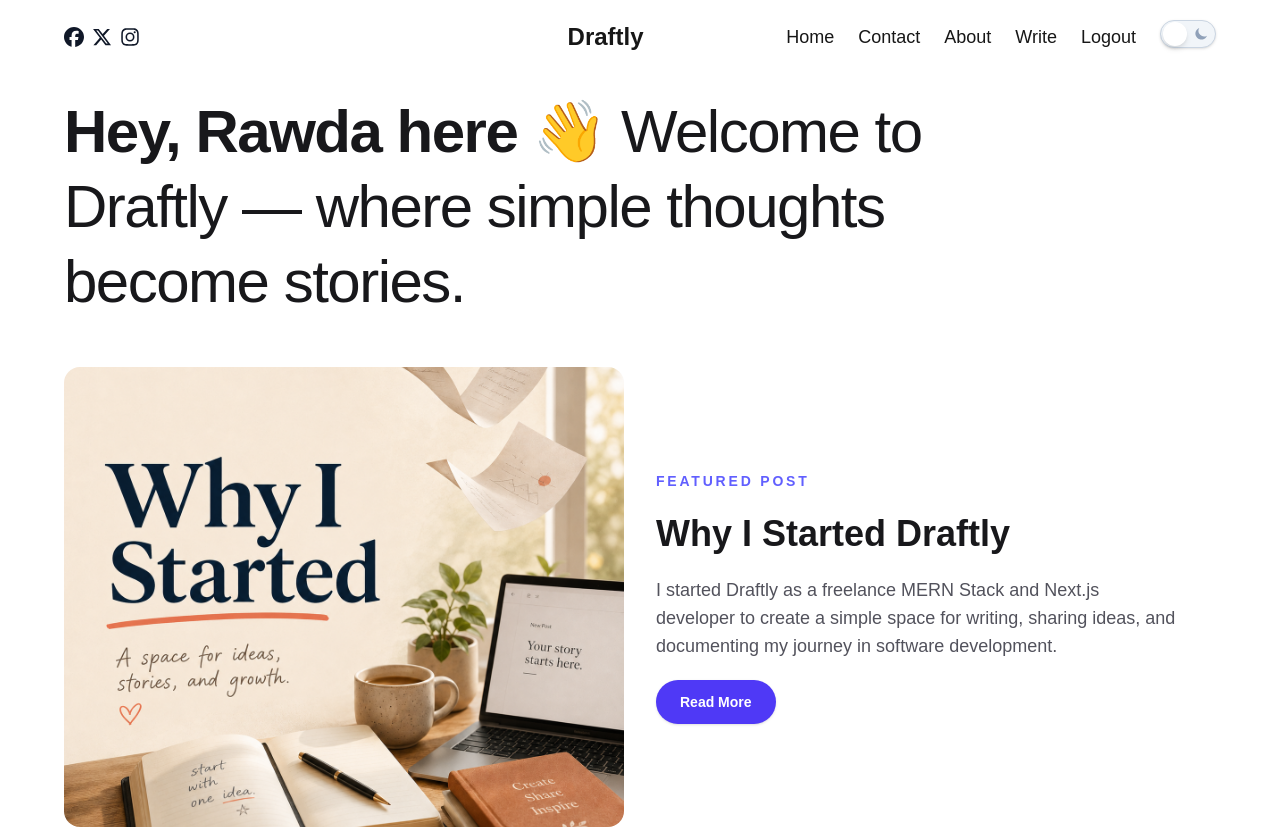
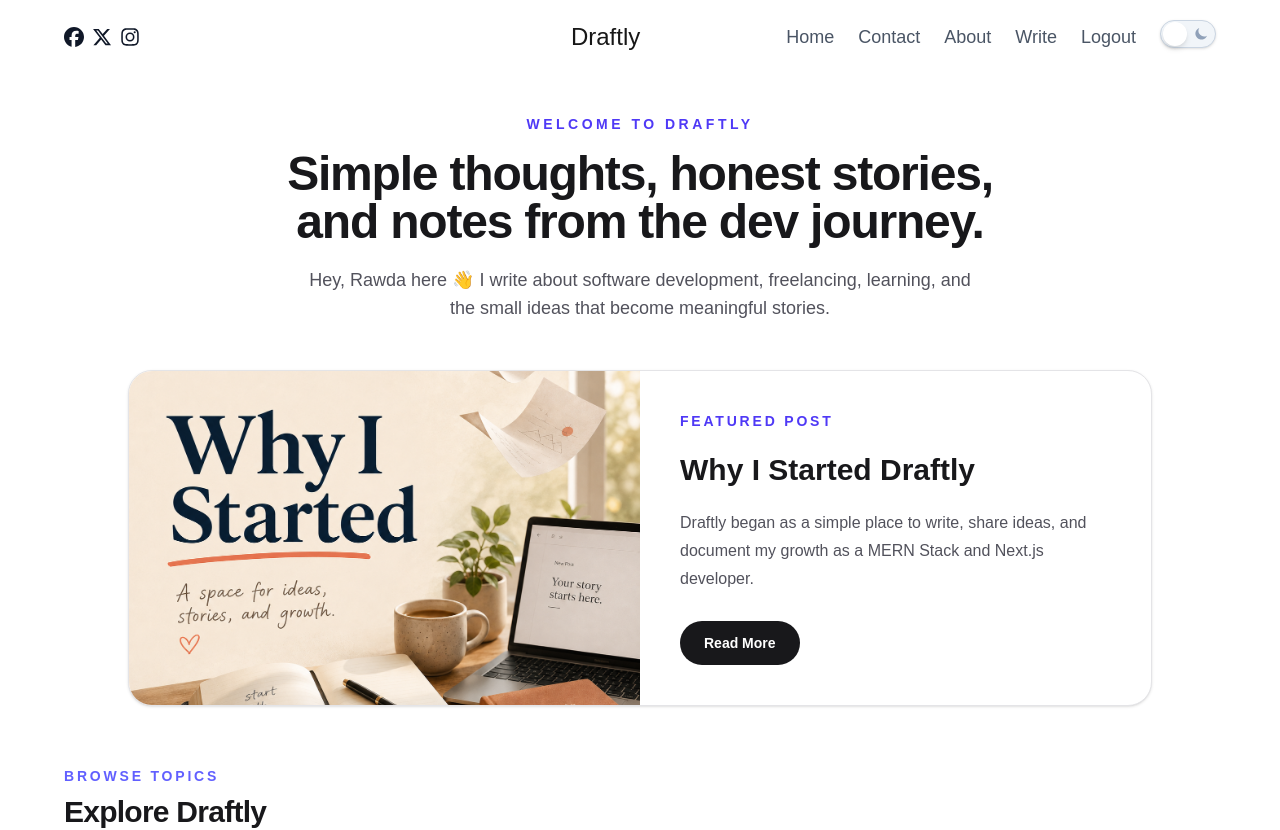
Before and after one commit to rawdaymohamed/draftly, a Next.js app: page / in a window 1280 px wide. Shown: the top 830 px of the page. Built offline with nearby package versions, Linux system fonts and the light colour scheme.

Commit message:
Chore: update featured section and navbar

```diff
--- a/src/components/AuthLinkDesktop.tsx
+++ b/src/components/AuthLinkDesktop.tsx
@@ -4,13 +4,18 @@ import React from "react";
 const AuthLinkDesktop = ({ isAuth }: { isAuth: boolean }) => {
   return isAuth ? (
     <>
-      <Link href="/write" className="hidden sm:block">
+      <Link
+        href="/write"
+        className="hidden sm:block hover:text-black hover:dark:text-white"
+      >
         Write
       </Link>
-      <button className="cursor-pointer hidden sm:block">Logout</button>
+      <button className="cursor-pointer hidden sm:block hover:text-black hover:dark:text-white">
+        Logout
+      </button>
     </>
   ) : (
-    <Link href="/login" className="">
+    <Link href="/login" className="hover:text-black hover:dark:text-white">
       Login
     </Link>
   );
--- a/src/components/Featured.tsx
+++ b/src/components/Featured.tsx
@@ -3,19 +3,27 @@ import React from "react";
 
 const Featured = () => {
   return (
-    <section className="flex flex-col gap-12">
-      {/* Hero title */}
-      <div className="px-6 lg:px-0">
-        <h1 className="max-w-4xl text-4xl font-light leading-tight tracking-tight text-zinc-900 dark:text-zinc-100 md:text-5xl lg:text-6xl">
-          <span className="font-bold">Hey, Rawda here 👋</span> Welcome to
-          Draftly — where simple thoughts become stories.
+    <section className="px-6 py-10 lg:px-0 lg:py-5">
+      {/* Hero intro */}
+      <div className="mx-auto max-w-3xl md:text-center">
+        <p className="mb-4 text-sm font-semibold uppercase tracking-[0.25em] text-indigo-600 dark:text-indigo-400">
+          Welcome to Draftly
+        </p>
+
+        <h1 className="text-4xl font-bold tracking-tight text-zinc-900 dark:text-zinc-100 md:text-5xl">
+          Simple thoughts, honest stories, and notes from the dev journey.
         </h1>
+
+        <p className="mx-auto mt-5 max-w-2xl text-base leading-7 text-zinc-600 dark:text-zinc-300 md:text-lg">
+          Hey, Rawda here 👋 I write about software development, freelancing,
+          learning, and the small ideas that become meaningful stories.
+        </p>
       </div>
 
       {/* Featured post */}
-      <article className="grid gap-8 lg:grid-cols-2 lg:items-center">
-        {/* Image container */}
-        <div className="relative h-[320px] w-full overflow-hidden md:h-[500px] lg:h-[460px] lg:rounded-2xl">
+      <article className="mx-auto mt-12 grid max-w-5xl overflow-hidden rounded-3xl border border-zinc-200 bg-white shadow-sm dark:border-zinc-800 dark:bg-zinc-950 lg:grid-cols-2">
+        {/* Image */}
+        <div className="relative h-72 sm:h-[500px] w-full lg:h-auto">
           <Image
             src="/why-i-started.png"
             alt="Why I Started Draftly"
@@ -25,23 +33,22 @@ const Featured = () => {
           />
         </div>
 
-        {/* Text container */}
-        <div className="flex flex-col gap-5 px-6 lg:px-0 lg:pr-10">
-          <p className="text-sm font-semibold uppercase tracking-[0.2em] text-indigo-500">
+        {/* Content */}
+        <div className="flex flex-col justify-center gap-5 p-7 md:p-10">
+          <p className="text-sm font-semibold uppercase tracking-[0.2em] text-indigo-600 dark:text-indigo-400">
             Featured Post
           </p>
 
-          <h2 className="max-w-xl text-3xl font-bold leading-tight text-zinc-900 dark:text-zinc-100 md:text-4xl">
+          <h2 className="text-2xl font-bold leading-tight text-zinc-900 dark:text-zinc-100 md:text-3xl">
             Why I Started Draftly
           </h2>
 
-          <p className="max-w-xl text-base leading-7 text-zinc-600 dark:text-zinc-300 md:text-lg">
-            I started Draftly as a freelance MERN Stack and Next.js developer to
-            create a simple space for writing, sharing ideas, and documenting my
-            journey in software development.
+          <p className="text-base leading-7 text-zinc-600 dark:text-zinc-300">
+            Draftly began as a simple place to write, share ideas, and document
+            my growth as a MERN Stack and Next.js developer.
           </p>
 
-          <button className="w-fit rounded-full cursor-pointer bg-indigo-600 px-6 py-3 text-sm font-semibold text-white shadow-sm transition hover:bg-indigo-700">
+          <button className="mt-2 w-fit cursor-pointer rounded-full bg-zinc-900 px-6 py-3 text-sm font-semibold text-white transition hover:bg-zinc-700 dark:bg-zinc-100 dark:text-zinc-900 dark:hover:bg-zinc-300">
             Read More
           </button>
         </div>
--- a/src/components/Navbar.tsx
+++ b/src/components/Navbar.tsx
@@ -17,19 +17,28 @@ const Navbar = () => {
       </div>
       {/* Logo */}
       <div className="flex-1 text-left md:text-center">
-        <Link href="/" className="text-xl md:text-2xl font-bold">
+        <Link href="/" className="text-xl md:text-2xl font-light">
           Draftly
         </Link>
       </div>
       {/* Items */}
-      <div className="gap-4 md:gap-6 flex items-center flex-1 text-md md:text-lg justify-end relative">
-        <Link href="/" className="hidden sm:flex">
+      <div className="gap-4 md:gap-6 flex items-center flex-1 text-md md:text-lg justify-end relative text-gray-600 dark:text-gray-300">
+        <Link
+          href="/"
+          className="hidden sm:flex hover:text-black hover:dark:text-white"
+        >
           Home
         </Link>
-        <Link className="hidden sm:flex" href="/contact">
+        <Link
+          className="hidden sm:flex hover:text-black hover:dark:text-white"
+          href="/contact"
+        >
           Contact
         </Link>
-        <Link href="/about" className="hidden sm:flex">
+        <Link
+          href="/about"
+          className="hidden sm:flex hover:text-black hover:dark:text-white"
+        >
           About
         </Link>
         <AuthLink />
```
